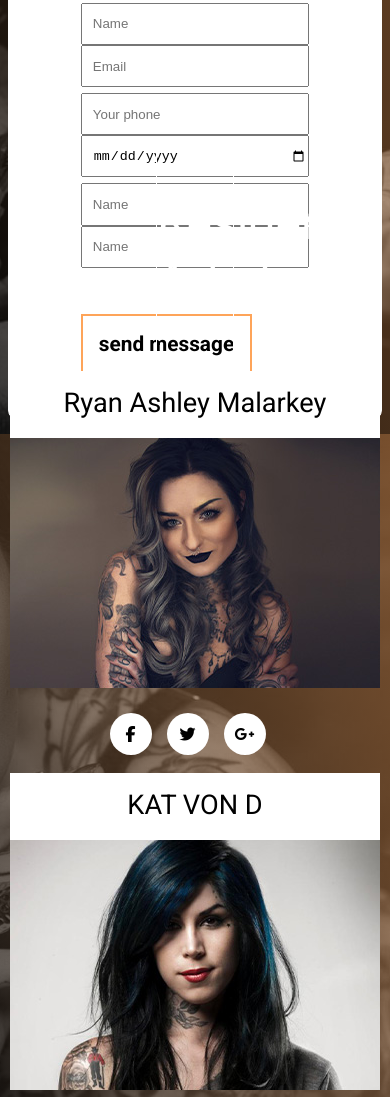
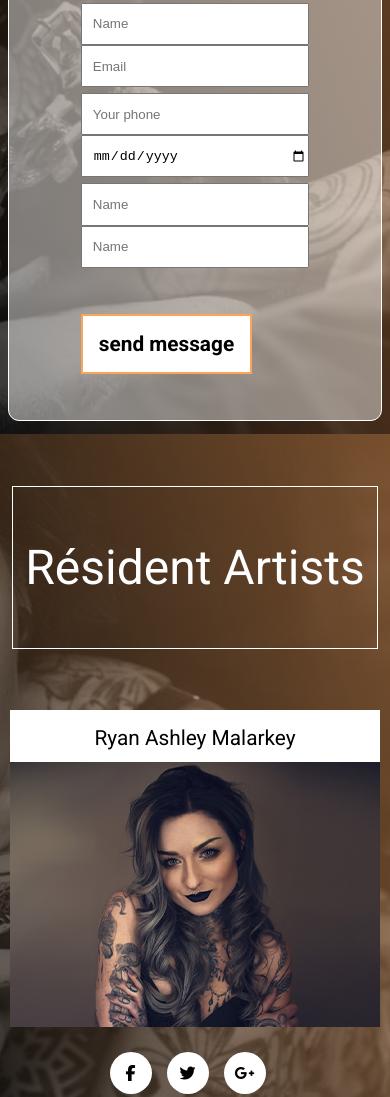
Before and after one commit to Gu21/tatouage, a plain HTML site: page index.html in a window 390 px wide. Shown: the part 6344-7441 px from the top of the page. Drawn offline with nearby package versions, Linux system fonts and the light colour scheme.

Commit message:
Mise à jour le 04/11/2021

```diff
--- a/style.css
+++ b/style.css
@@ -329,7 +329,7 @@ h2 .service {
             rgba(10, 10, 10, 0.7),
             rgb(254, 164, 89, 0.45)),
         url(./img/parallax-model.jpg);
-        display: flex;
+    display: flex;
     flex-direction: column;
     justify-content: space-around;
     align-items: center;
@@ -353,7 +353,7 @@ h2 .service {
     border: 1px solid #fff;
     height: 58vh;
     width: 35%;
-    background: #fff;
+    background: rgba(255, 255, 255, 0.45);
     display: flex;
     flex-direction: column;
     justify-content: space-evenly;
@@ -458,9 +458,9 @@ input {
 .parallaxTattoo2 {
 
     width: 100%;
-    height: 100vh;
+    height: 181vh;
     display: flex;
-    justify-content: center;
+    justify-content: space-evenly;
     align-items: center;
     background-position: top;
     background-repeat: no-repeat;
@@ -472,7 +472,7 @@ input {
 .parallax_introScreen2 {
     border: 1px solid #fff;
     padding: 52px 0 52px 0;
-    width: 20%;
+    width: 40%;
     text-align: center;
 }
 
@@ -546,9 +546,42 @@ input {
     background-color: #beaa73;
 }
 
-.artists-1 .galleryArtist,
-.parallax_introScreen2 h3 {
+.artists-1 .galleryArtist {
 
     max-width: 100%;
     height: auto;
 }
+
+@media screen and (max-width:860px) {
+
+    .parallax_introScreen2 {
+
+        width: 57%;
+
+    }
+
+}
+
+
+@media screen and (max-width: 600px) {
+
+    .parallax_introScreen2 {
+
+        width: 94%;
+
+    }
+
+    .artists-1 h4 {
+        position: absolute;
+        border: 1px solid #fff;
+        width: 100%;
+        height: 52px;
+        background: #fff;
+        padding: 15 px;
+        font-family: "Roboto", "Arial", sans-serif;
+        font-weight: 400;
+        font-size: 1.3em;
+        transition: .4s ease;
+    }
+
+}
```
